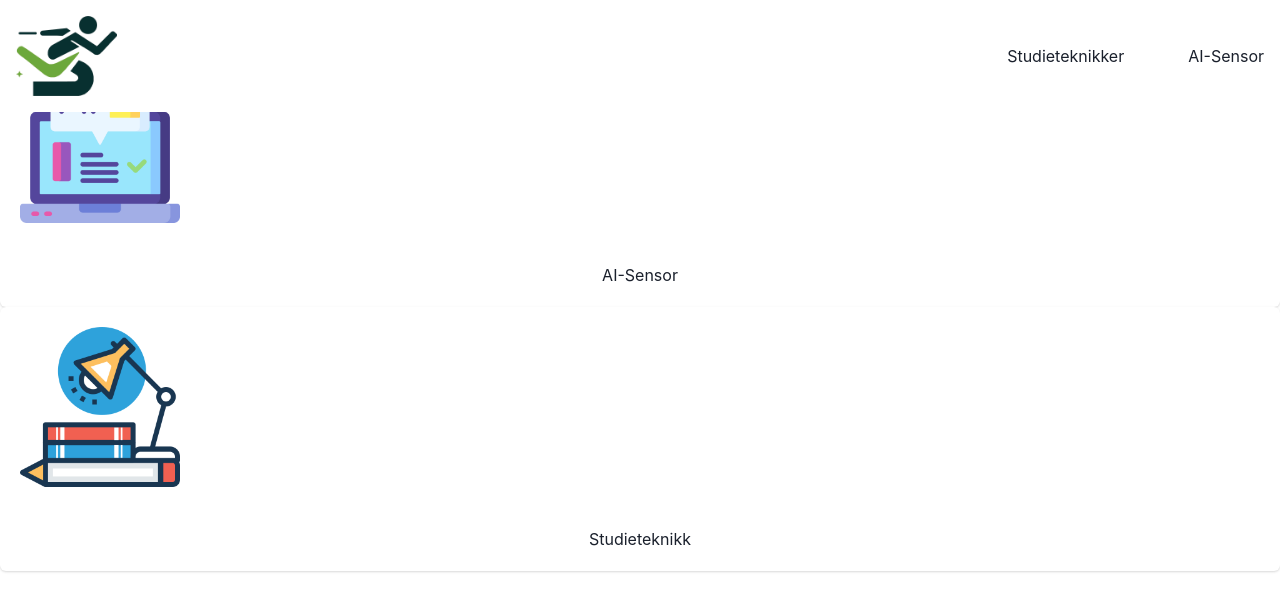
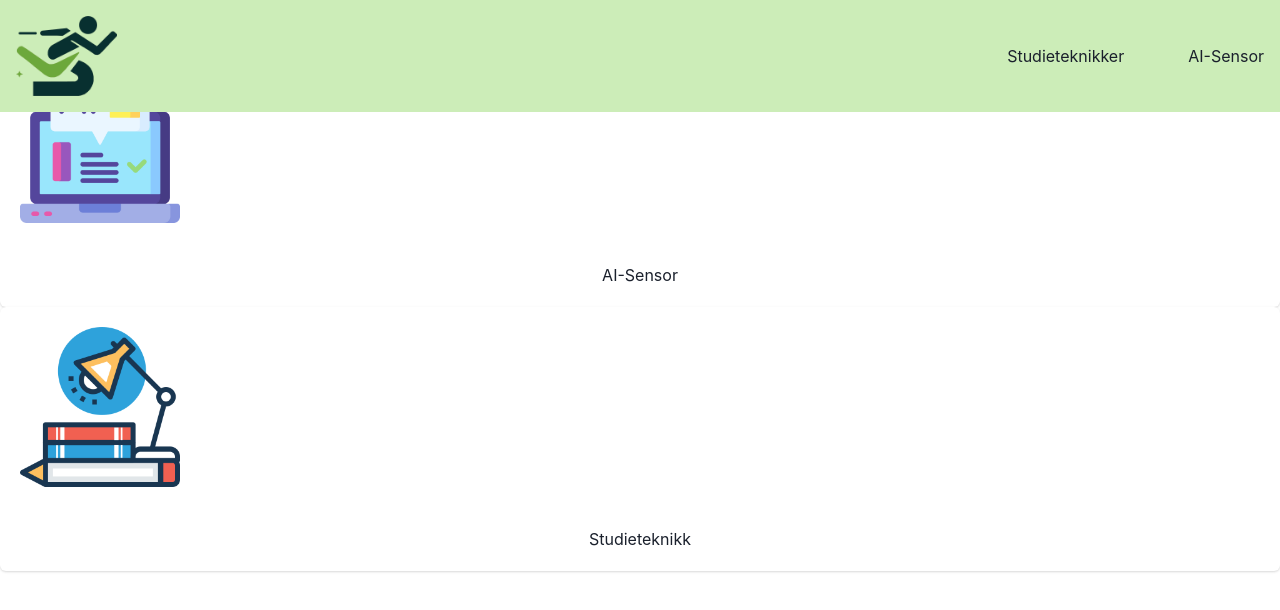
Before and after one commit to ayoubzann/Studiesprang, a React (Vite) app in the folder Studiesprang/: page / in a window 1280 px wide. Shown: the top 610 px of the page. Built offline with nearby package versions, Linux system fonts and the light colour scheme.

Commit message:
changed color of bg, added styling to nav

```diff
--- a/Studiesprang/src/components/Navbar/Navbar.css
+++ b/Studiesprang/src/components/Navbar/Navbar.css
@@ -4,7 +4,7 @@
     align-items: center;
     position: sticky;
     top: 0;
-    background-color: #ffffff;
+    background-color: #ccedb8;
     padding: 1rem;
     z-index: 100;
     margin-bottom: 1rem;
@@ -12,6 +12,7 @@
 
 .nav-logo{
     max-height: 5rem;
+    transition: all .2s ease-in-out;
 }
 
 .nav-links{
@@ -23,4 +24,11 @@
     position: fixed;
     top: 0;
     width: 100%;
-  }
+}
+.nav-link{
+    transition: all .2s ease-in-out;
+}
+
+.nav-link:hover, .nav-logo:hover{
+    transform: scale(1.1);
+}
```
